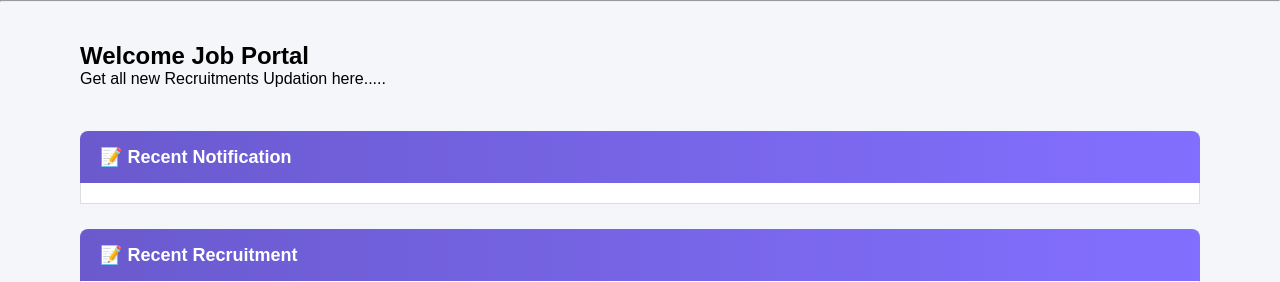
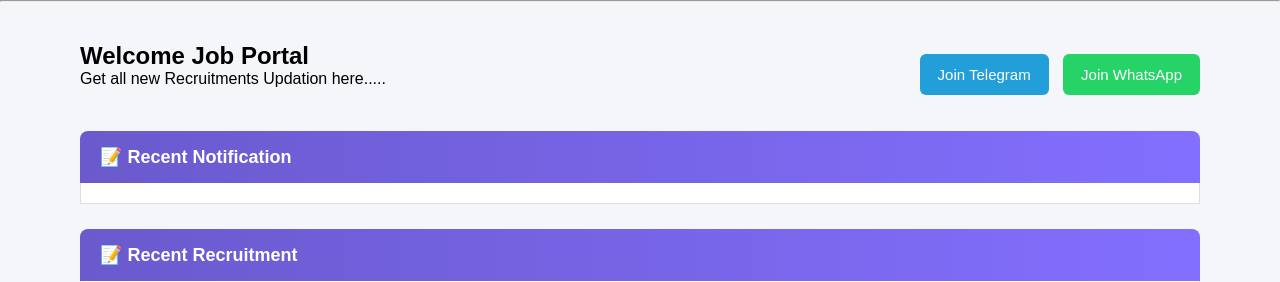
Before and after one commit to Karanperiyapatna/ksc-guide, a Flask app: page / in a window 1280 px wide. Shown: the part 80-362 px from the top of the page. Run offline with Flask 3, Linux system fonts and the light colour scheme; data that the repository does not hold is empty.

Commit message:
added social media icon at top section

```diff
--- a/templates/index.html
+++ b/templates/index.html
@@ -138,10 +138,27 @@
 
 	<!-- Main Content -->
 	<main class="content">
-		<h2>Welcome Job Portal</h2>
-		<p>Get all new Recruitments Updation here.....</p>
-		<br>
+		<div style="display:flex;justify-content:space-between;align-items:center;flex-wrap:wrap;">
 
+			<div style="width:60%;">
+				<h2>Welcome Job Portal</h2>
+				<p>Get all new Recruitments Updation here.....</p>
+				<br>
+			</div>
+
+			<div style="width:40%;text-align:right;">
+				<a href="#"
+				style="background:#229ED9;color:white;padding:12px 18px;font-size:15px;text-decoration:none;border-radius:6px;margin-right:10px;display:inline-block;">
+				Join Telegram
+				</a>
+
+				<a href="#"
+				style="background:#25D366;color:white;padding:12px 18px;font-size:15px;text-decoration:none;border-radius:6px;display:inline-block;">
+				Join WhatsApp
+				</a>
+			</div>
+
+		</div>
 		<!------------------------------------------------------------- Recent Notification -->
 		<div class="card-header purple-header">
 			📝 Recent Notification
@@ -176,7 +193,9 @@
 								<tr>
 									<th>Apply</th>
 									<td>
-										<button class="apply-btn" onclick="applyJob('${job.apply_link}')">
+										<button
+											onclick="applyJob('${job.apply_link}')"
+											style="background:red;color:white;padding:12px 20px;font-size:16px;border:none;border-radius:6px;cursor:pointer;">
 											Apply Now
 										</button>
 									</td>
```
